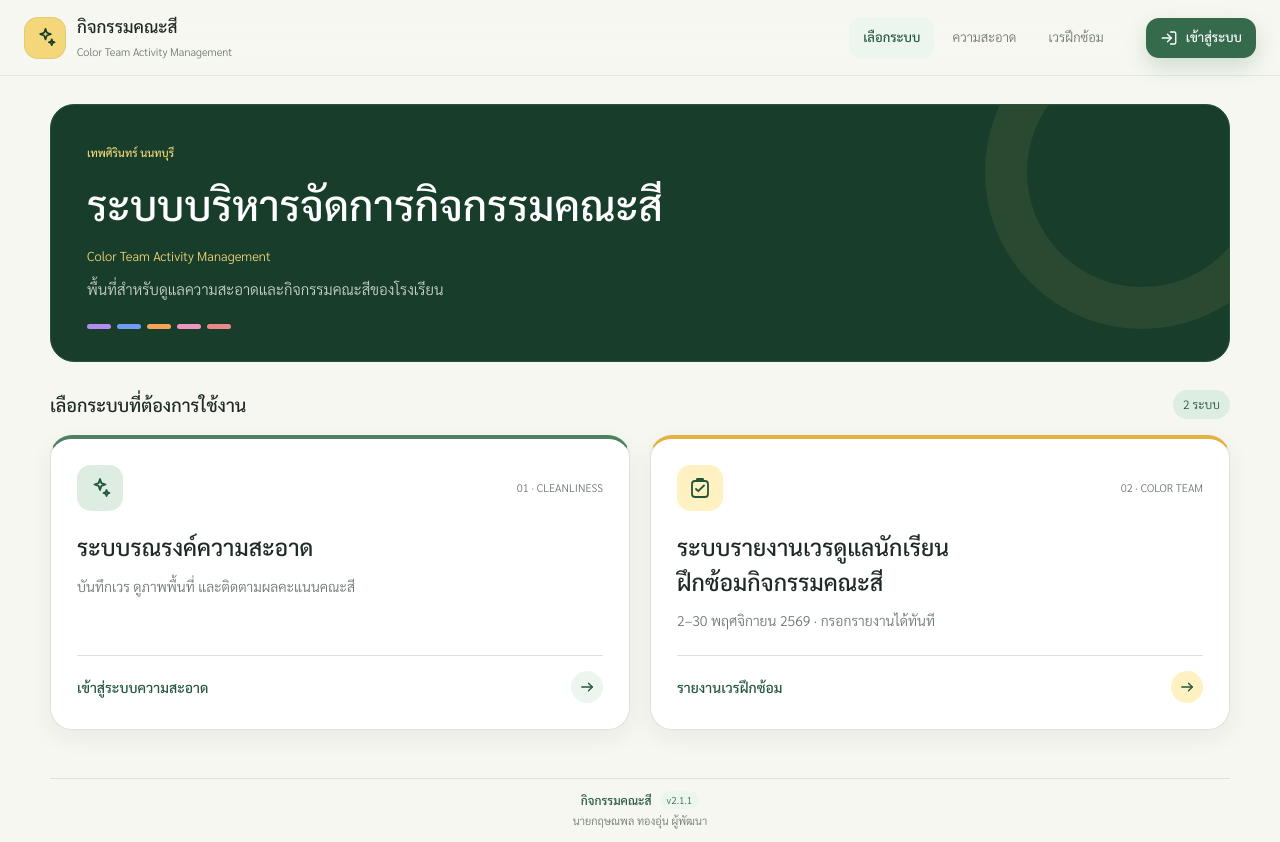
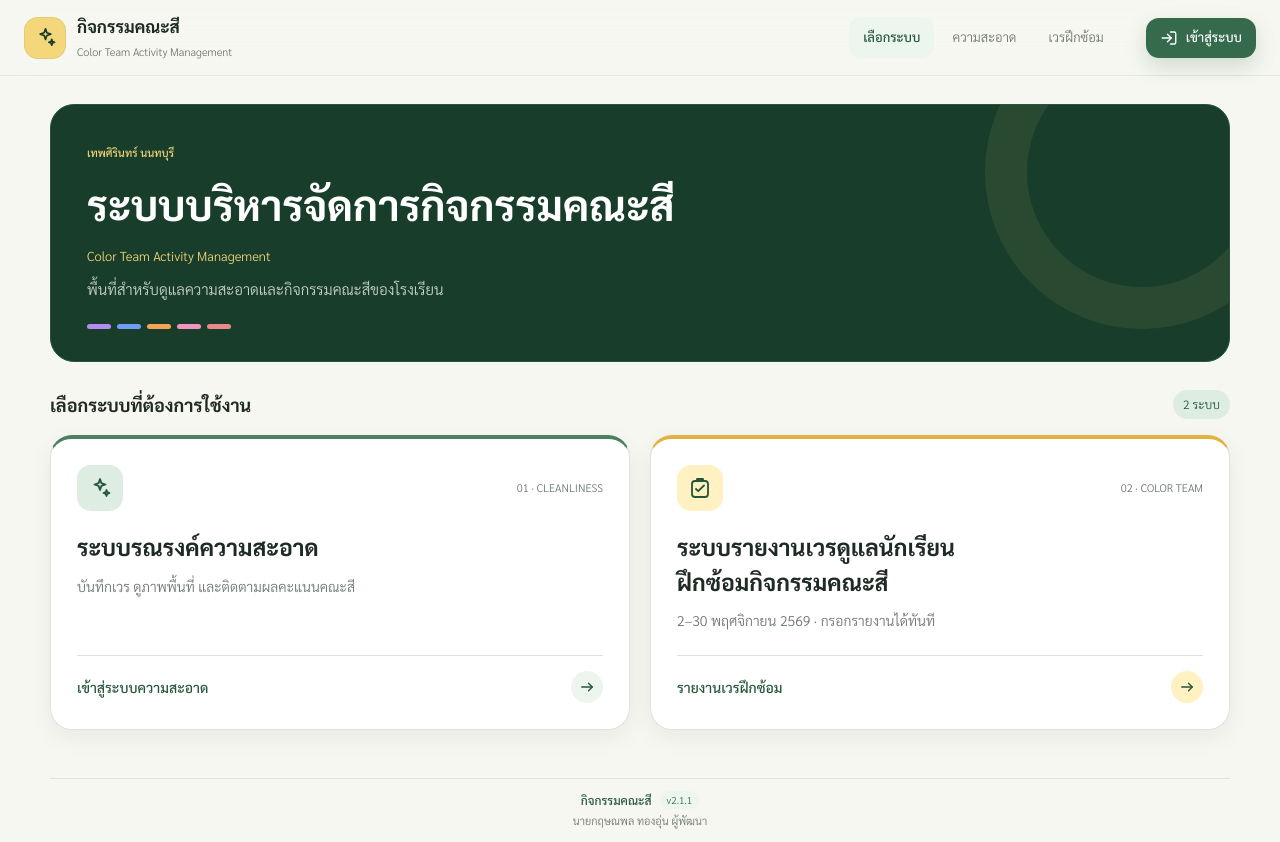
Before and after one commit to Gritteacher/cleanliness-system-v2, a React (Vite) app: page / in a window 1280 px wide. Built offline with nearby package versions, Linux system fonts and the light colour scheme; no server answers.

Commit message:
style: use bold Sarabun for page and section headings

```diff
--- a/src/styles/global.css
+++ b/src/styles/global.css
@@ -1,4 +1,4 @@
-@import url('https://fonts.googleapis.com/css2?family=Sarabun:wght@300;400;500&display=swap');
+@import url('https://fonts.googleapis.com/css2?family=Sarabun:wght@300;400;500;700&display=swap');
 
 :root {
   --green-900: #183D2A;
@@ -28,7 +28,8 @@
 * { box-sizing: border-box; }
 html { scroll-behavior: smooth; }
 body { margin: 0; min-width: 320px; min-height: 100vh; background: var(--canvas); color: var(--ink); font-family: 'Sarabun', sans-serif; font-weight: 300; -webkit-font-smoothing: antialiased; }
-h1, h2, h3, h4, h5, h6, strong, b, th { font-weight: 500; }
+h1, h2, h3, h4, h5, h6 { font-weight: 700; }
+strong, b, th { font-weight: 500; }
 button, input, select, textarea { font: inherit; }
 /* Sarabun needs room for Thai vowels and tone marks, including wrapped labels. */
 body { line-height: 1.75; letter-spacing: normal; }
@@ -44,7 +45,7 @@ h1, h2, h3, p { margin-top: 0; }
 .brand-lockup { border: 0; background: transparent; padding: 0; display: flex; align-items: center; gap: 11px; color: var(--ink); text-align: left; }
 .brand-mark { width: 42px; height: 42px; flex: 0 0 auto; border-radius: 14px; display: grid; place-items: center; color: var(--green-900); background: var(--yellow-300); box-shadow: inset 0 0 0 1px rgba(24, 61, 42, .08); }
 .brand-mark.large { width: 54px; height: 54px; border-radius: 18px; }
-.brand-lockup strong { display: block; font-size: 17px; line-height: 1.5; letter-spacing: normal; }
+.brand-lockup strong { display: block; font-size: 17px; font-weight: 700; line-height: 1.5; letter-spacing: normal; }
 .brand-lockup small { display: block; margin-top: 3px; color: var(--muted); font-size: 11px; }
 .brand-lockup > span:last-child { min-width: 0; }
 @media (max-width: 700px) {
--- a/src/styles/practice.css
+++ b/src/styles/practice.css
@@ -199,7 +199,7 @@
 .practice-form-dialog::backdrop { background: rgba(12,29,20,.55); }
 .practice-modal-header { display: flex; flex: 0 0 auto; align-items: flex-start; justify-content: space-between; gap: 12px; padding: 14px 16px; border-bottom: 1px solid var(--line); background: var(--green-50); }
 .practice-modal-header > div { min-width: 0; }
-.practice-modal-header h2 { margin: 0; font-size: 18px; font-weight: 500; line-height: 1.6; }
+.practice-modal-header h2 { margin: 0; font-size: 18px; font-weight: 700; line-height: 1.6; }
 .practice-modal-header p { margin: 3px 0 0; color: var(--muted); font-size: 12px; line-height: 1.7; overflow-wrap: anywhere; }
 .practice-modal-close { flex: 0 0 44px; width: 44px; height: 44px; min-height: 44px; padding: 0; border: 1px solid var(--line); border-radius: 12px; background: white; color: var(--green-800); font-size: 28px; line-height: 1; cursor: pointer; }
 .practice-modal-close:focus-visible { outline: 3px solid var(--green-600); outline-offset: 2px; }
```
